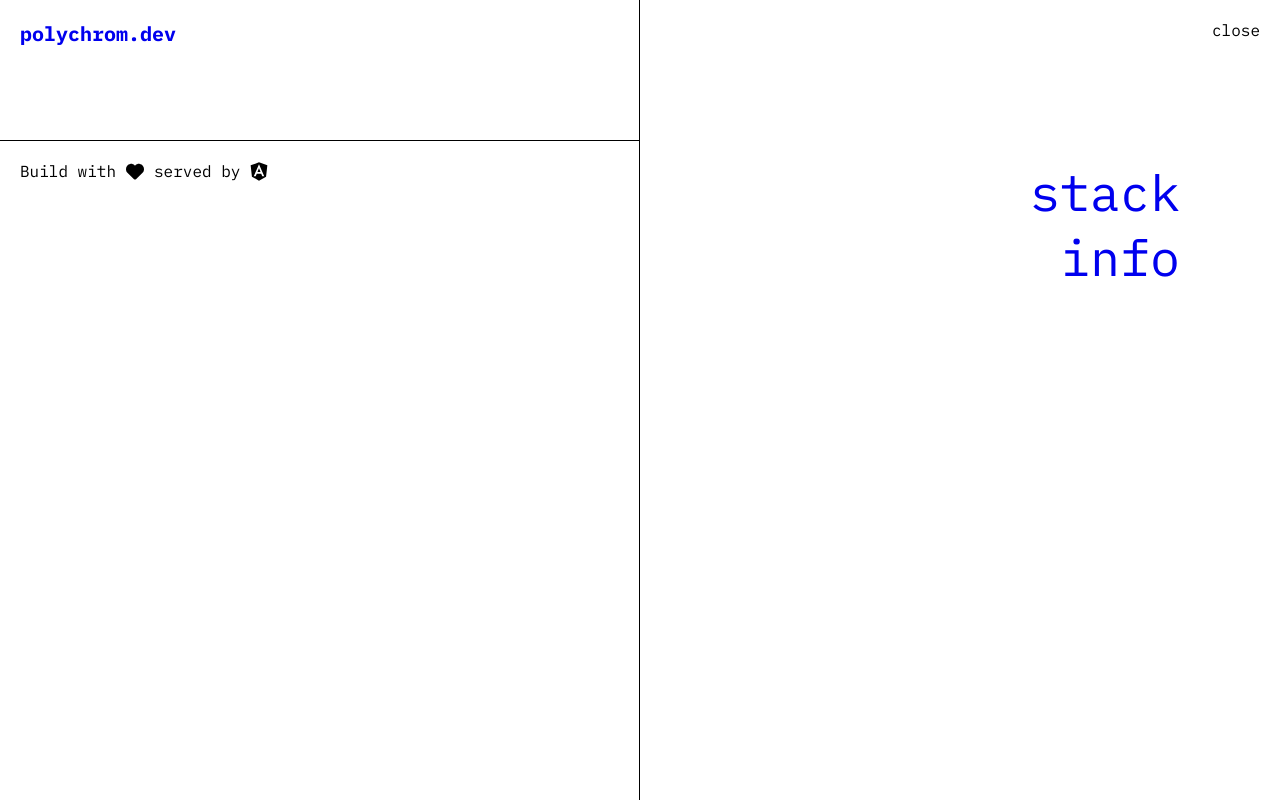
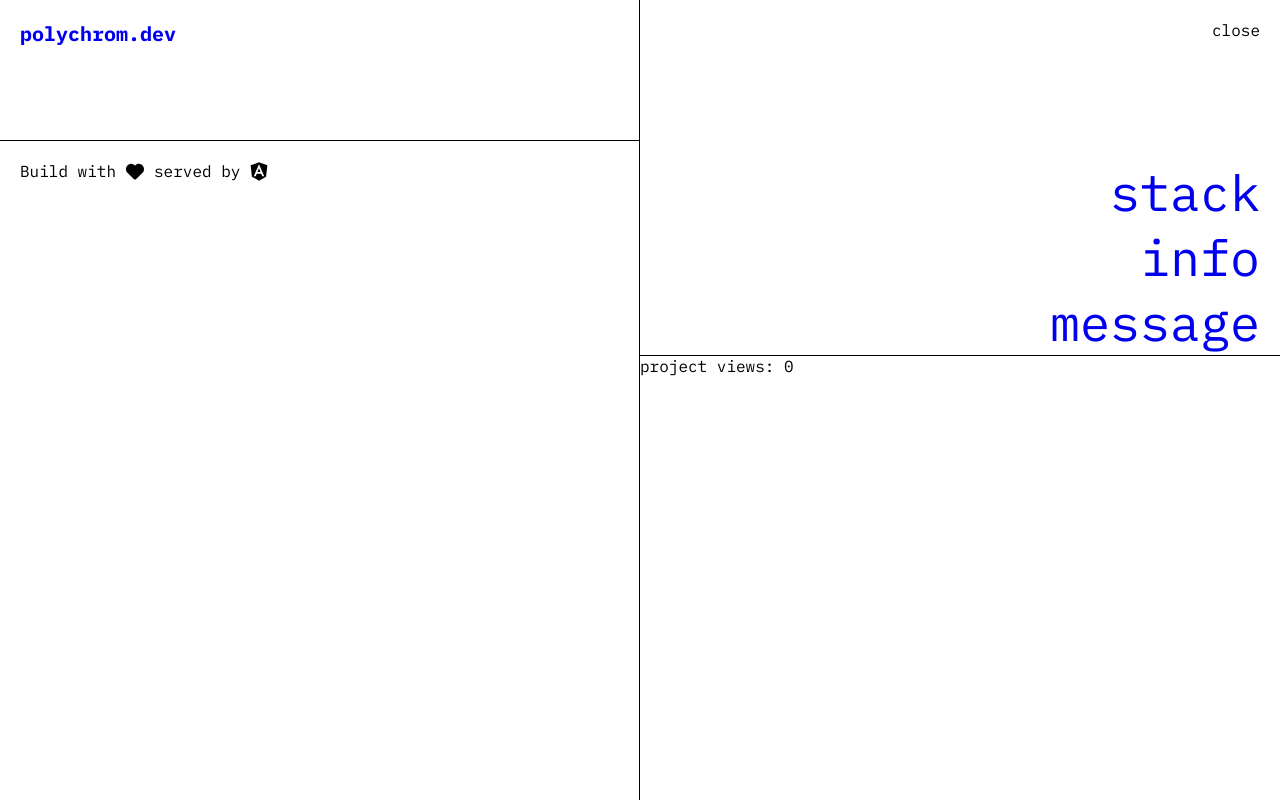
Before and after one commit to polychrom/play.polychrom.dev, an Angular app: page /header-component in a window 1280 px wide. Both pictures are taken after a click on the element 1251 px from the left and 33 px from the top of the page. Built offline with nearby package versions, Linux system fonts and the light colour scheme.

Commit message:
show last viewed projects in navigation

```diff
--- a/src/app/navigation/navigation.component.html
+++ b/src/app/navigation/navigation.component.html
@@ -1,7 +1,17 @@
 <div id="nav_wrapper">
     <div class="close" (click)="closeModal()">close</div>
     <nav>
-        <li><a routerLink="/stack" routerLinkActive="active">stack</a></li>
-        <li><a routerLink="/info" routerLinkActive="active">info</a></li>
+        <li><a routerLink="stack" routerLinkActive="active">stack</a></li>
+        <li><a routerLink="info" routerLinkActive="active">info</a></li>
+        <li><a routerLink="msg" routerLinkActive="active">message</a></li>
+
     </nav>
+    <div class="cockpit">
+        <li>project views: {{ this.projectViews ? this.projectViews : '0' }}</li>
+
+        <li class="links" *ngFor="let item of projectsViewed | slice:-3; index as i">
+            <span (click)="this.helperService.navigateByRoute(item)">{{ item }}</span>
+        </li>
+
+    </div>
 </div>
--- a/src/app/navigation/navigation.component.scss
+++ b/src/app/navigation/navigation.component.scss
@@ -8,6 +8,10 @@
     height: 100%;
     background-color: #fff;
     border-left: 1px solid #000;
+
+    // works, but remove background-color
+    backdrop-filter: blur(10px);
+
 }
 
 
@@ -15,7 +19,7 @@ nav {
     margin-top: 100px;
     font-size: 50px;
     text-align: right;
-    padding-right: 100px;
+    padding-right: 20px;
 }
 
 .close {
@@ -23,3 +27,24 @@ nav {
     text-align: right;
     padding: 20px;
 }
+
+.cockpit {
+    border-top: #000 1px solid;
+}
+
+.links {
+    padding: 10px 0 10px 10px;
+    border-top: #000 1px solid;
+    cursor: pointer;
+}
+
+.links:last-child {
+    border-bottom: #000 1px solid;
+}
+
+
+
+
+.links:hover {
+    color: #0000ff;
+}
--- a/src/app/navigation/navigation.component.ts
+++ b/src/app/navigation/navigation.component.ts
@@ -1,5 +1,7 @@
 import { Component, OnInit } from '@angular/core';
+import { Router } from '@angular/router';
 import { BehaviorSubject } from 'rxjs';
+import { HelperService } from '../helper.service';
 import { SharedService } from '../shared.service';
 
 @Component({
@@ -8,14 +10,25 @@ import { SharedService } from '../shared.service';
   styleUrls: ['./navigation.component.scss'],
 })
 export class NavigationComponent implements OnInit {
+  public projectViews: any;
+  public projectsViewed: any;
   $navigationModal = new BehaviorSubject(123);
 
-  constructor(private sharedService: SharedService) {}
+  constructor(
+    private sharedService: SharedService,
+    private router: Router,
+    public helperService: HelperService
+  ) {}
 
   ngOnInit(): void {
     this.$navigationModal.next(789);
 
     this.$navigationModal.subscribe((val) => console.log('modal', val));
+
+    this.projectViews = sessionStorage.getItem('projectViews');
+    const viewed = sessionStorage.getItem('projectsViewed');
+    this.projectsViewed = viewed ? viewed.split(',') : [];
+    console.info('xxx', this.projectsViewed);
   }
 
   closeModal(): void {
```
